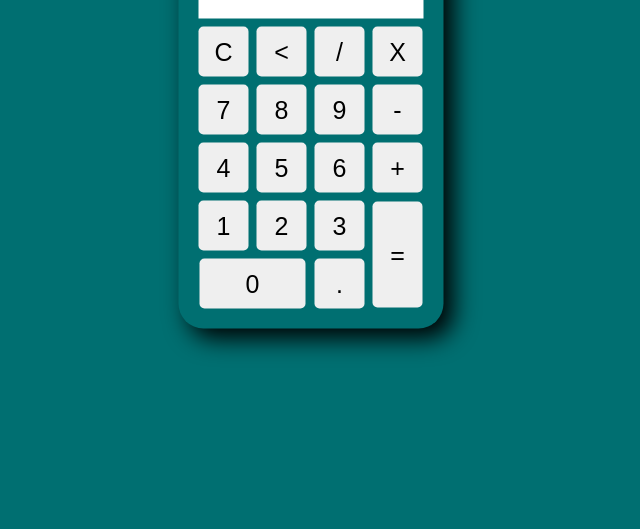
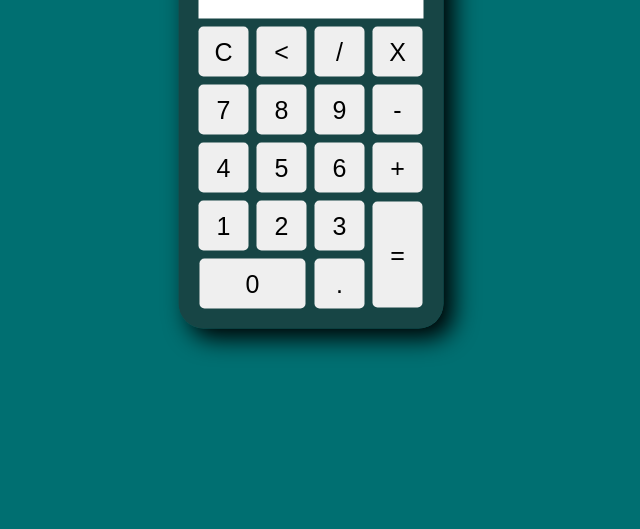
Before and after one commit to vinicius-hayden/simple-calculator, a plain HTML site: page calculator.html in a window 1280 px wide. Shown: the part 271-800 px from the top of the page, without its empty margins (329-969 px from the left). Drawn offline with Linux system fonts and the light colour scheme.

Commit message:
adding background color

```diff
--- a/css/style.css
+++ b/css/style.css
@@ -14,7 +14,7 @@
 
 .calculator{
     position: absolute;
-    background-color: rgba(0, 0, 0, 0.0) ;
+    background-color: rgba(29, 59, 58, 0.8) ;
     top: 50%;
     left: 50%;
     transform: translate(-50%,-50%);
```
